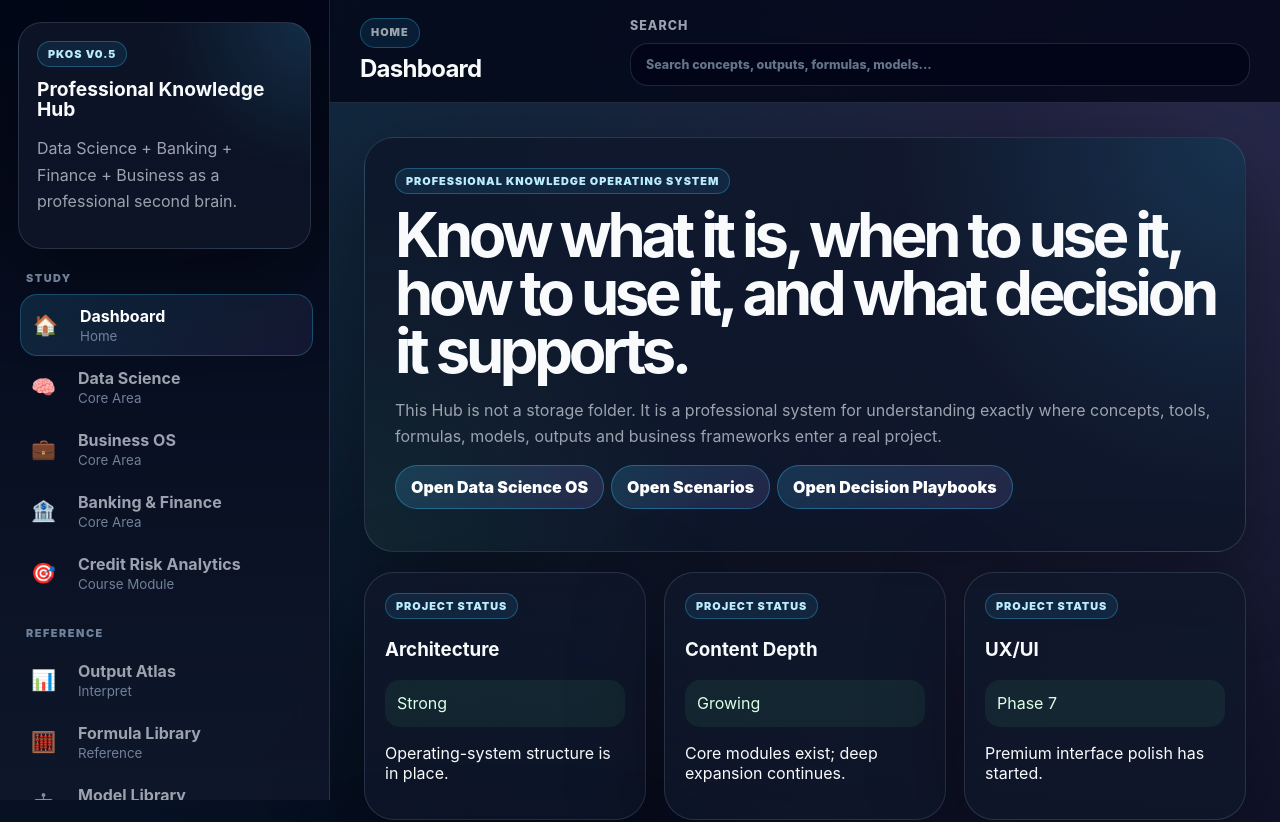
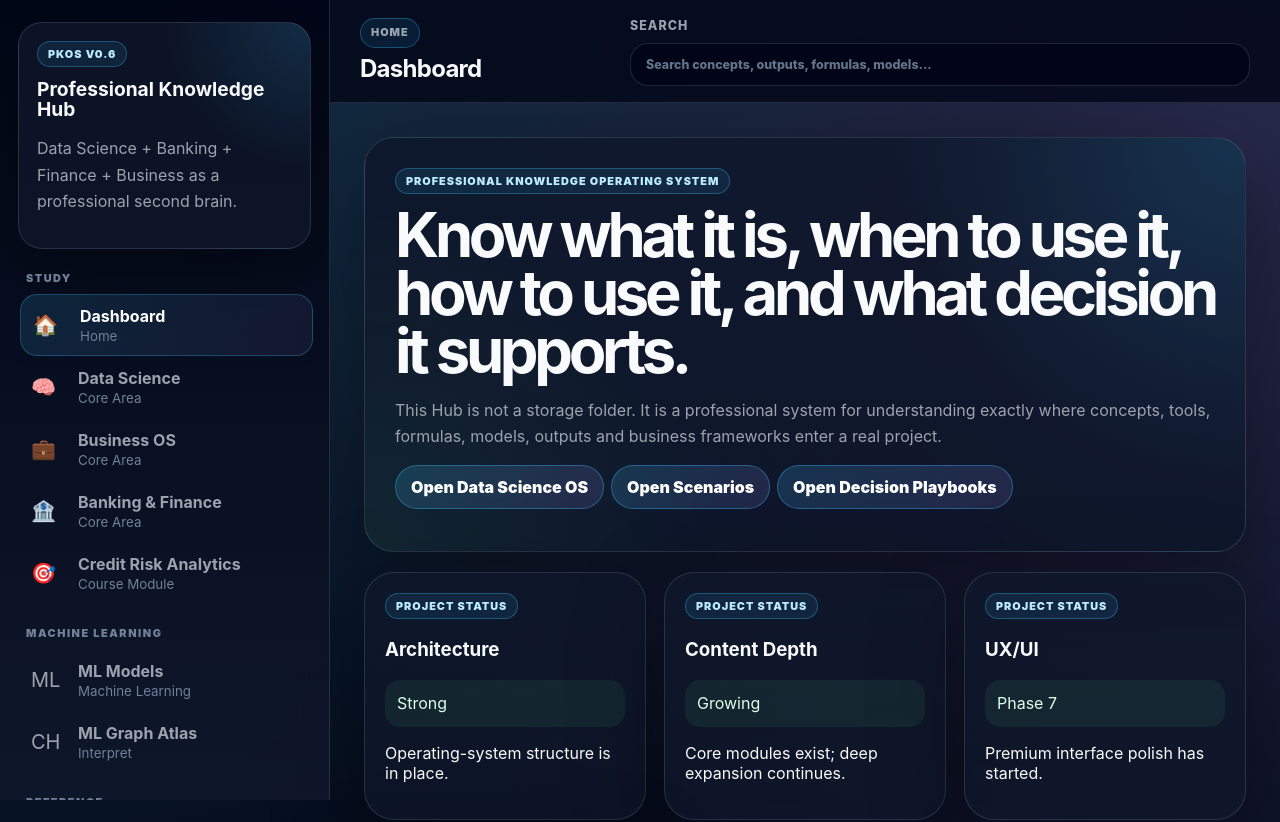
Before and after one commit to albertojrc/professional-knowledge-hub, a React (Vite) app: page / in a window 1280 px wide. Shown: the top 822 px of the page. Built offline with nearby package versions, Linux system fonts and the light colour scheme.

Commit message:
Add ML navigation

```diff
--- a/src/components/layout/Sidebar.tsx
+++ b/src/components/layout/Sidebar.tsx
@@ -6,75 +6,39 @@ interface SidebarProps {
   onChangeView: (view: ViewId) => void
 }
 
-const businessOsItem: NavItem = {
-  id: 'business-os',
-  label: 'Business OS',
-  eyebrow: 'Core Area',
-  description: 'Strategy, finance, marketing, operations and economics connected to decisions.',
-  icon: '💼'
-}
+const businessOsItem: NavItem = { id: 'business-os', label: 'Business OS', eyebrow: 'Core Area', description: 'Strategy, finance, marketing, operations and economics connected to decisions.', icon: '💼' }
+const professionalScenariosItem: NavItem = { id: 'professional-scenarios', label: 'Professional Scenarios', eyebrow: 'Apply', description: 'End-to-end workflows from business problem to monitored decision.', icon: '🧭' }
+const decisionPlaybooksItem: NavItem = { id: 'decision-playbooks', label: 'Decision Playbooks', eyebrow: 'Decide', description: 'Convert analytical outputs into professional actions, evidence and monitoring.', icon: '⚖️' }
+const mlModelsItem: NavItem = { id: 'ml-models', label: 'ML Models', eyebrow: 'Machine Learning', description: 'Detailed ML models with outputs, interpretation and graph examples.', icon: 'ML' }
+const mlGraphAtlasItem: NavItem = { id: 'ml-graph-atlas', label: 'ML Graph Atlas', eyebrow: 'Interpret', description: 'Machine learning charts: how to build, use and interpret them.', icon: 'CH' }
 
-const professionalScenariosItem: NavItem = {
-  id: 'professional-scenarios',
-  label: 'Professional Scenarios',
-  eyebrow: 'Apply',
-  description: 'End-to-end workflows from business problem to monitored decision.',
-  icon: '🧭'
-}
-
-const decisionPlaybooksItem: NavItem = {
-  id: 'decision-playbooks',
-  label: 'Decision Playbooks',
-  eyebrow: 'Decide',
-  description: 'Convert analytical outputs into professional actions, evidence and monitoring.',
-  icon: '⚖️'
-}
-
-const navCatalog: NavItem[] = [...navItems, businessOsItem, professionalScenariosItem, decisionPlaybooksItem]
+const navCatalog: NavItem[] = [...navItems, businessOsItem, professionalScenariosItem, decisionPlaybooksItem, mlModelsItem, mlGraphAtlasItem]
 
 const groups = [
-  {
-    title: 'Study',
-    ids: ['dashboard', 'data-science', 'business-os', 'banking-finance', 'credit-risk'] as ViewId[]
-  },
-  {
-    title: 'Reference',
-    ids: ['output-atlas', 'formula-library', 'model-library'] as ViewId[]
-  },
-  {
-    title: 'Application',
-    ids: ['professional-scenarios', 'decision-playbooks', 'business-cases', 'knowledge-map', 'quality-review'] as ViewId[]
-  }
+  { title: 'Study', ids: ['dashboard', 'data-science', 'business-os', 'banking-finance', 'credit-risk'] as ViewId[] },
+  { title: 'Machine Learning', ids: ['ml-models', 'ml-graph-atlas'] as ViewId[] },
+  { title: 'Reference', ids: ['output-atlas', 'formula-library', 'model-library'] as ViewId[] },
+  { title: 'Application', ids: ['professional-scenarios', 'decision-playbooks', 'business-cases', 'knowledge-map', 'quality-review'] as ViewId[] }
 ]
 
 export function Sidebar({ activeView, onChangeView }: SidebarProps) {
   return (
     <aside className="sidebar">
       <div className="brand-panel">
-        <span className="eyebrow">PKOS v0.5</span>
+        <span className="eyebrow">PKOS v0.6</span>
         <h1>Professional Knowledge Hub</h1>
         <p>Data Science + Banking + Finance + Business as a professional second brain.</p>
       </div>
-
       {groups.map((group) => (
         <nav className="nav-group" key={group.title} aria-label={group.title}>
           <div className="nav-title">{group.title}</div>
           {group.ids.map((id) => {
             const item = navCatalog.find((navItem) => navItem.id === id)
             if (!item) return null
-
             return (
-              <button
-                className={`nav-item ${activeView === id ? 'active' : ''}`}
-                key={item.id}
-                onClick={() => onChangeView(item.id)}
-                type="button"
-              >
+              <button className={`nav-item ${activeView === id ? 'active' : ''}`} key={item.id} onClick={() => onChangeView(item.id)} type="button">
                 <span className="nav-icon">{item.icon}</span>
-                <span>
-                  <strong>{item.label}</strong>
-                  <small>{item.eyebrow}</small>
-                </span>
+                <span><strong>{item.label}</strong><small>{item.eyebrow}</small></span>
               </button>
             )
           })}
```
